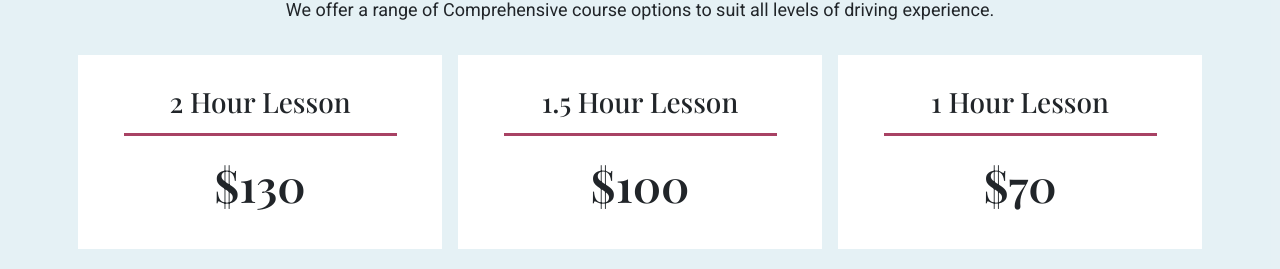
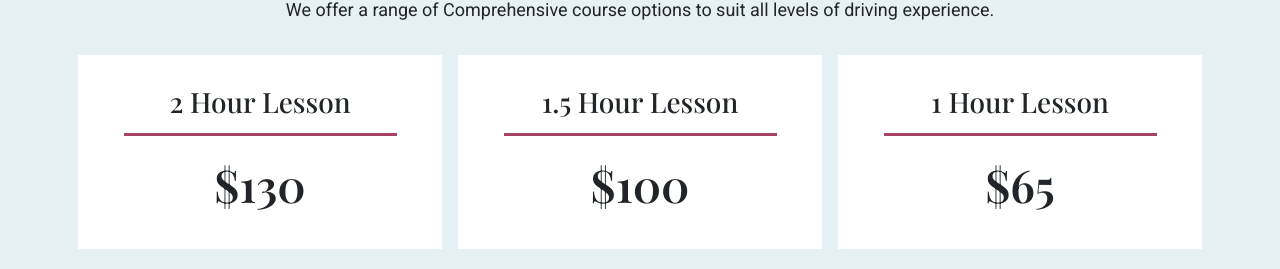
Before and after one commit to AnnHo01/1st_step_driving, a Next.js app: page / in a window 1280 px wide. Shown: the part 2392-2661 px from the top of the page. Built offline with nearby package versions, Linux system fonts and the light colour scheme.

Commit message:
Update price for 1hour lesson

```diff
--- a/src/app/page.js
+++ b/src/app/page.js
@@ -157,7 +157,7 @@ export default function Home() {
                   <Col xs={12} lg={4} className='mb-3 g-0 g-lg-3'>
                     <div className={`${styles.course}`}>
                       <h3>1 Hour Lesson</h3>
-                      <p className={`${styles.price}`}>$70</p>
+                      <p className={`${styles.price}`}>$65</p>
                     </div>
                   </Col>
                 </Row>
```
